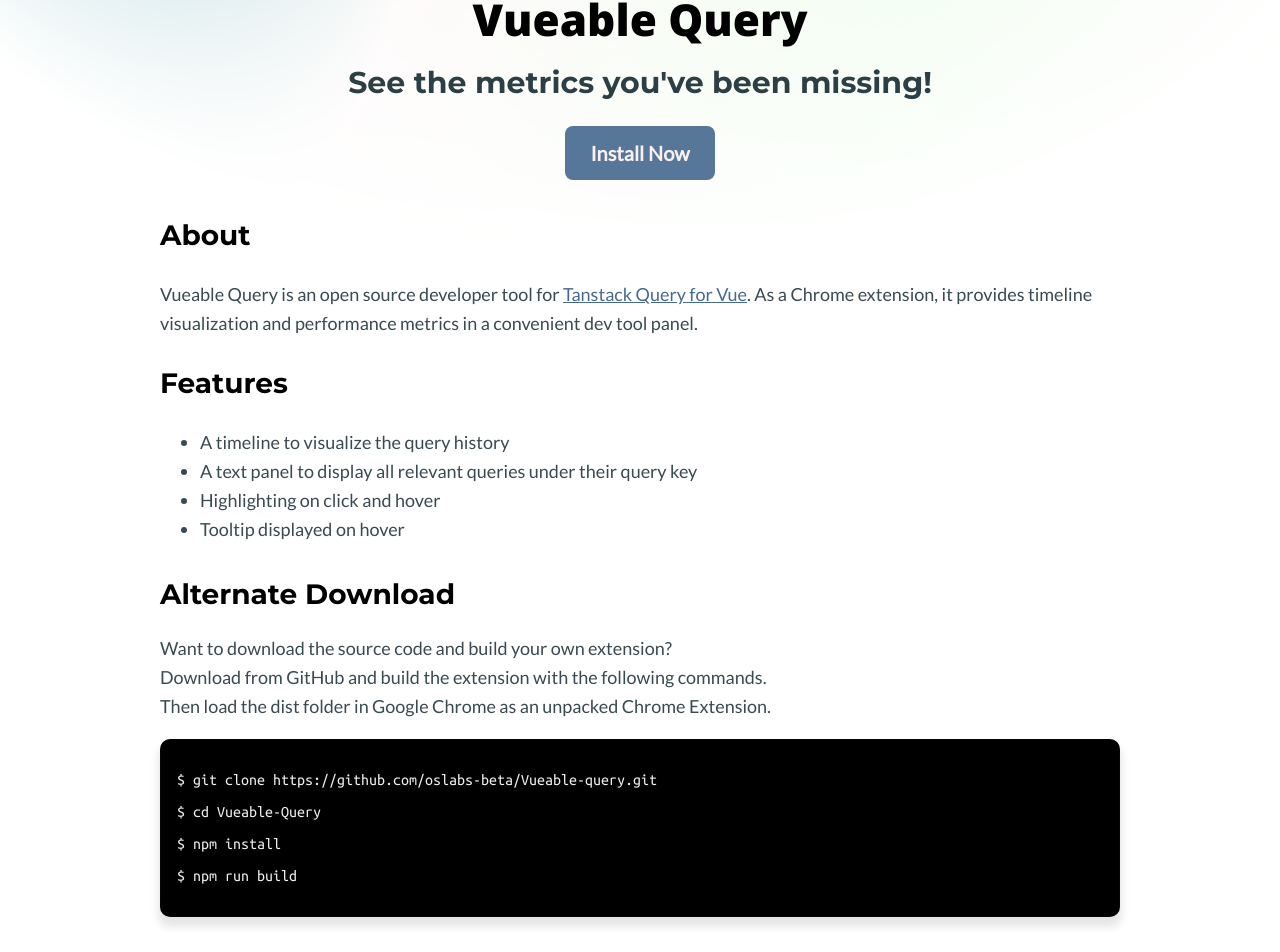
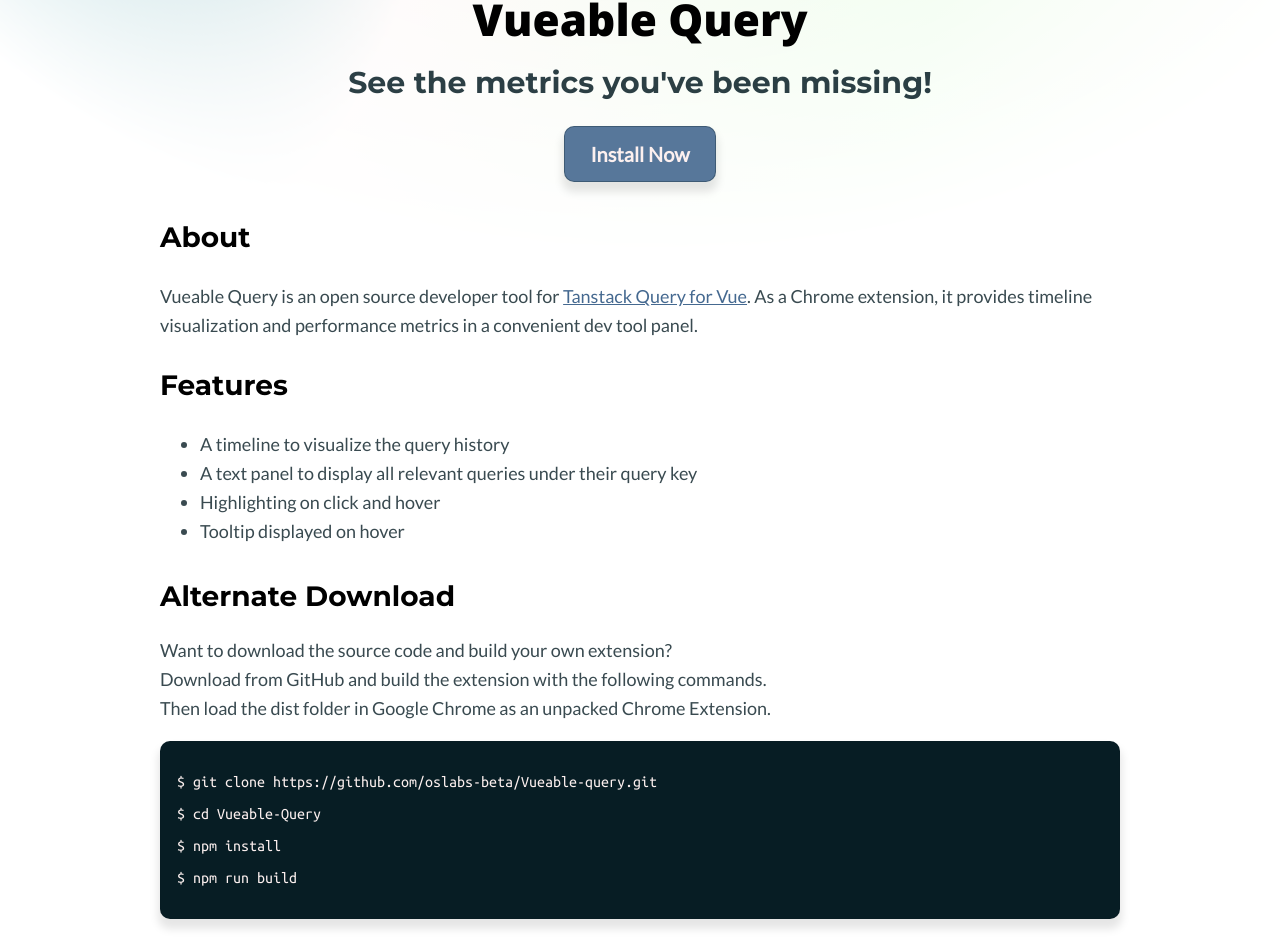
Before and after one commit to oslabs-beta/vueable-query-website, a Vue app: page / in a window 1280 px wide. Shown: the part 337-1289 px from the top of the page. Built offline with nearby package versions, Linux system fonts and the light colour scheme.

Commit message:
Adjust black level on codeblock

```diff
--- a/src/components/Codeblock.vue
+++ b/src/components/Codeblock.vue
@@ -25,8 +25,8 @@
   .codeblock {
     padding: 1rem;
     border-radius: $borderRadius;
-    background-color: #000;
-    color: #eee;
+    background-color: opacity("secondaryBlack-100");
+    color: opacity("primaryWhite-100");;
     font-family: 'Ubuntu Mono', monospace;
     border: $border;
     box-shadow: $shadow;
--- a/src/components/Intro.vue
+++ b/src/components/Intro.vue
@@ -56,9 +56,11 @@
   color: opacity("primaryWhite-100");;
   text-decoration: none;
   font-weight: bold;
-  border-radius: 8px;
+  border-radius: $borderRadius;
   font-size: 20px;
   margin: 10px;
+  box-shadow: $shadow;
+  border: $border;
 }
 
 .install-button:hover {
```
